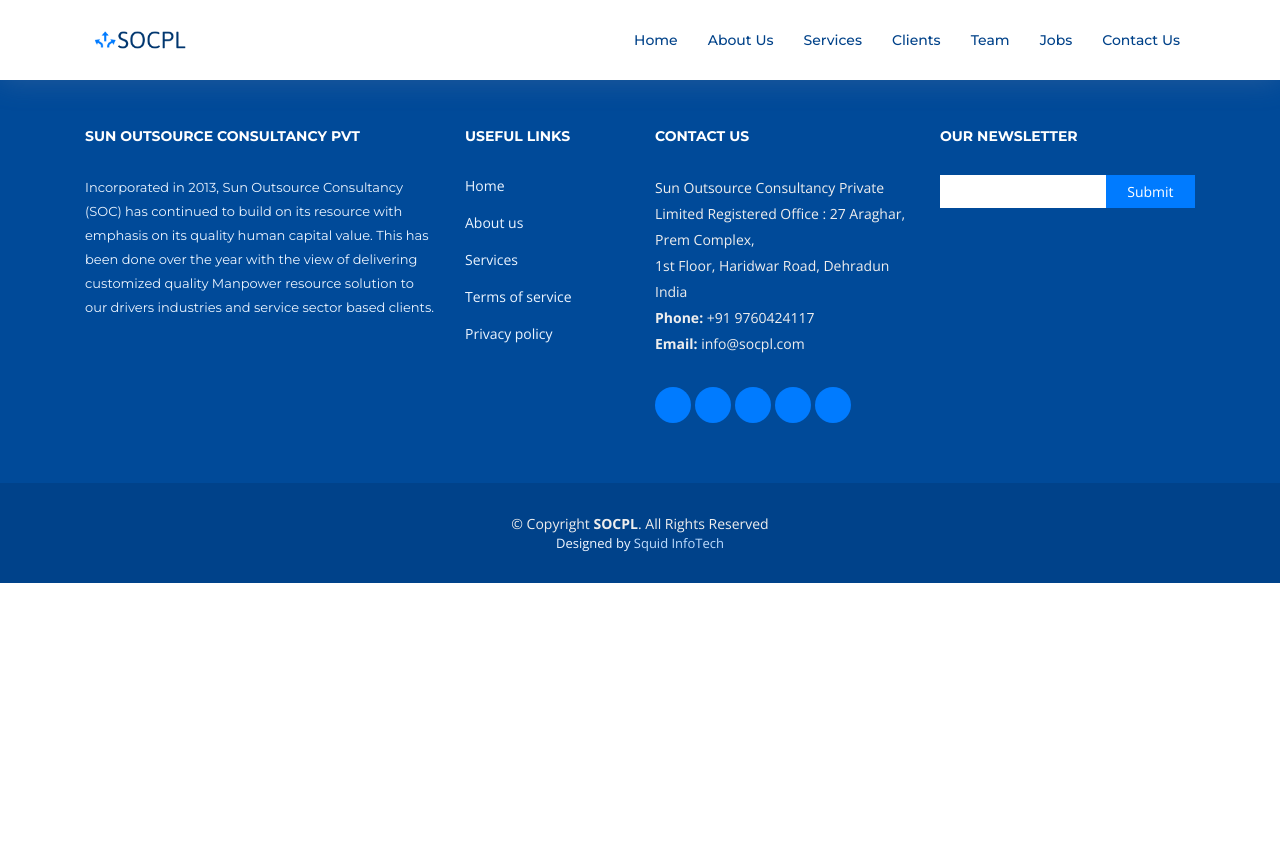
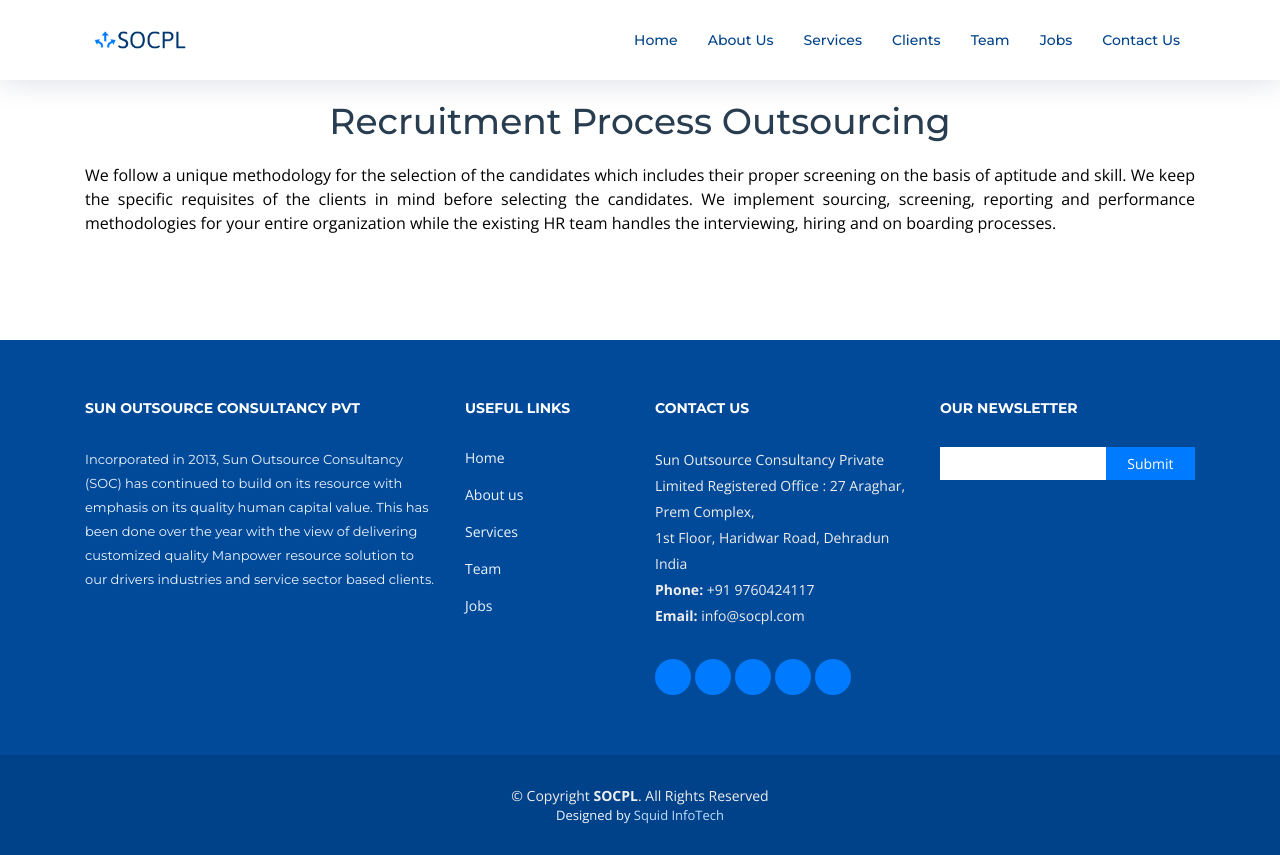
Before and after one commit to AbhinavDobhal/socpl, a React (Create React App) app: page /jobs in a window 1280 px wide. Before the commit the page ends 800 px from the top, so only its background shows below. Built offline with nearby package versions, Linux system fonts and the light colour scheme; the HTML template or start-up script is replaced by a standard one.

Commit message:
first commit

```diff
--- a/src/components/Footer.js
+++ b/src/components/Footer.js
@@ -29,10 +29,10 @@
                   <a href="/service">Services</a>
                 </li>
                 <li>
-                  <a href="#">Terms of service</a>
+                  <a href="/team">Team</a>
                 </li>
                 <li>
-                  <a href="#">Privacy policy</a>
+                  <a href="/jobs">Jobs</a>
                 </li>
               </ul>
             </div>
--- a/src/contents/Contact.js
+++ b/src/contents/Contact.js
@@ -9,28 +9,20 @@
         </div>
         <div className="row wow fadeInUp">
           <div className="col-lg-6">
-            <div className="map mb-4 mb-lg-0">
-              <iframe
-                src="https://www.google.com/maps/embed?pb=!1m14!1m8!1m3!1d12097.433213460943!2d-74.0062269!3d40.7101282!3m2!1i1024!2i768!4f13.1!3m3!1m2!1s0x0%3A0xb89d1fe6bc499443!2sDowntown+Conference+Center!5e0!3m2!1smk!2sbg!4v1539943755621"
-                frameBorder={0}
-                style={{ border: 0, width: "100%", height: "312px" }}
-                allowFullScreen
-              />
-            </div>
-          </div>
-          <div className="col-lg-6">
             <div className="row">
               <div className="col-md-5 info">
                 <i className="ion-ios-location-outline" />
-                <p>A108 Adam Street, NY 535022</p>
+                <p>
+                  27 Araghar, Prem Complex,1st Floor, Haridwar Road, Dehradun{" "}
+                </p>
               </div>
               <div className="col-md-4 info">
                 <i className="ion-ios-email-outline" />
-                <p>info@example.com</p>
+                <p>info@socpl.com</p>
               </div>
               <div className="col-md-3 info">
                 <i className="ion-ios-telephone-outline" />
-                <p>+1 5589 55488 55</p>
+                <p>9760424117 </p>
               </div>
             </div>
             <div className="form">
--- a/src/contents/Home.js
+++ b/src/contents/Home.js
@@ -17,10 +17,10 @@
               for your business!
             </h2>
             <div>
-              <a href="#about" className="btn-get-started scrollto">
+              <a href="/about" className="btn-get-started scrollto">
                 Get Started
               </a>
-              <a href="#services" className="btn-services scrollto">
+              <a href="/services" className="btn-services scrollto">
                 Our Services
               </a>
             </div>
--- a/src/contents/Jobs.js
+++ b/src/contents/Jobs.js
@@ -2,9 +2,24 @@
 
 function Jobs() {
   return (
-    <div className="condiv skills">
-      <h1 className="subtopic">My Skills</h1>
-    </div>
+    <main id="main">
+      <section id="about">
+        <div className="container">
+          <header className="section-header">
+            <h3>Recruitment Process Outsourcing</h3>
+            <p>
+              We follow a unique methodology for the selection of the candidates
+              which includes their proper screening on the basis of aptitude and
+              skill. We keep the specific requisites of the clients in mind
+              before selecting the candidates. We implement sourcing, screening,
+              reporting and performance methodologies for your entire
+              organization while the existing HR team handles the interviewing,
+              hiring and on boarding processes.
+            </p>
+          </header>
+        </div>
+      </section>
+    </main>
   );
 }
 
```
